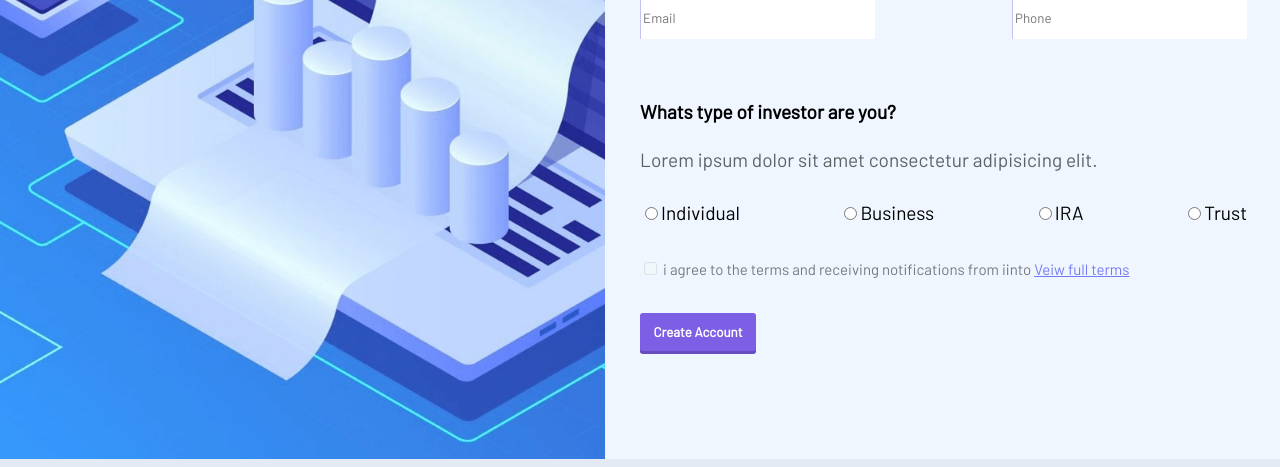
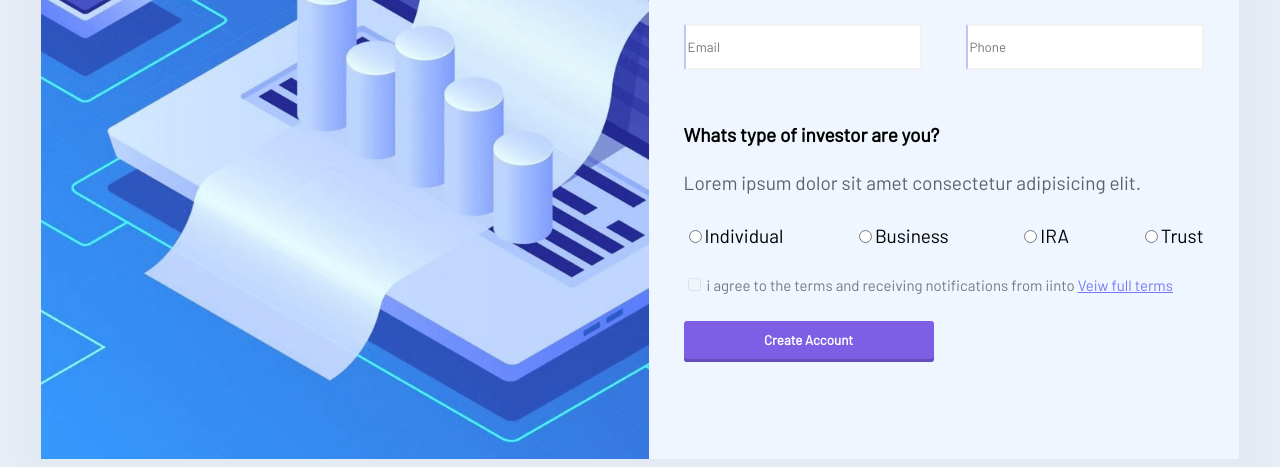
Before and after one commit to xBlood37/kata-tasks-html-css, a plain HTML site: page index.html in a window 1280 px wide. Shown: the part 349-816 px from the top of the page. Drawn offline with Linux system fonts and the light colour scheme.

Commit message:
input ref

```diff
--- a/index.html
+++ b/index.html
@@ -30,6 +30,7 @@
             <img class="facebook" src="img/facebook.png" alt="facebook" />
             <img class="linkedin" src="img/in.png" alt="linkedin" />
           </section>
+          <p style="margin: 0; display: flex; justify-content: center">or</p>
           <section class="main-registration__form-data">
             <input type="email" placeholder="Email" />
             <input type="phone" placeholder="Phone" />
--- a/style.css
+++ b/style.css
@@ -18,11 +18,11 @@ main {
 input {
   outline: none;
 
-  border-left: 1px solid #c4c3f5;
+  border-left: 2px solid #c4c3f5;
 
-  border-top: none;
-  border-right: none;
-  border-bottom: none;
+  border-top: 2px solid #02020c0c;
+  border-right: 2px solid #02020c0c;
+  border-bottom: 2px solid #02020c0c;
 }
 
 .main {
@@ -35,7 +35,7 @@ input {
   flex-direction: column;
   justify-content: space-evenly;
 
-  min-width: 607px;
+  min-width: 520px;
   margin: 70px 35px 70px 35px;
 }
 
@@ -83,7 +83,7 @@ input {
 }
 
 .btn {
-  display: flex;
+  min-width: 250px;
 
   align-self: flex-start;
 
```
